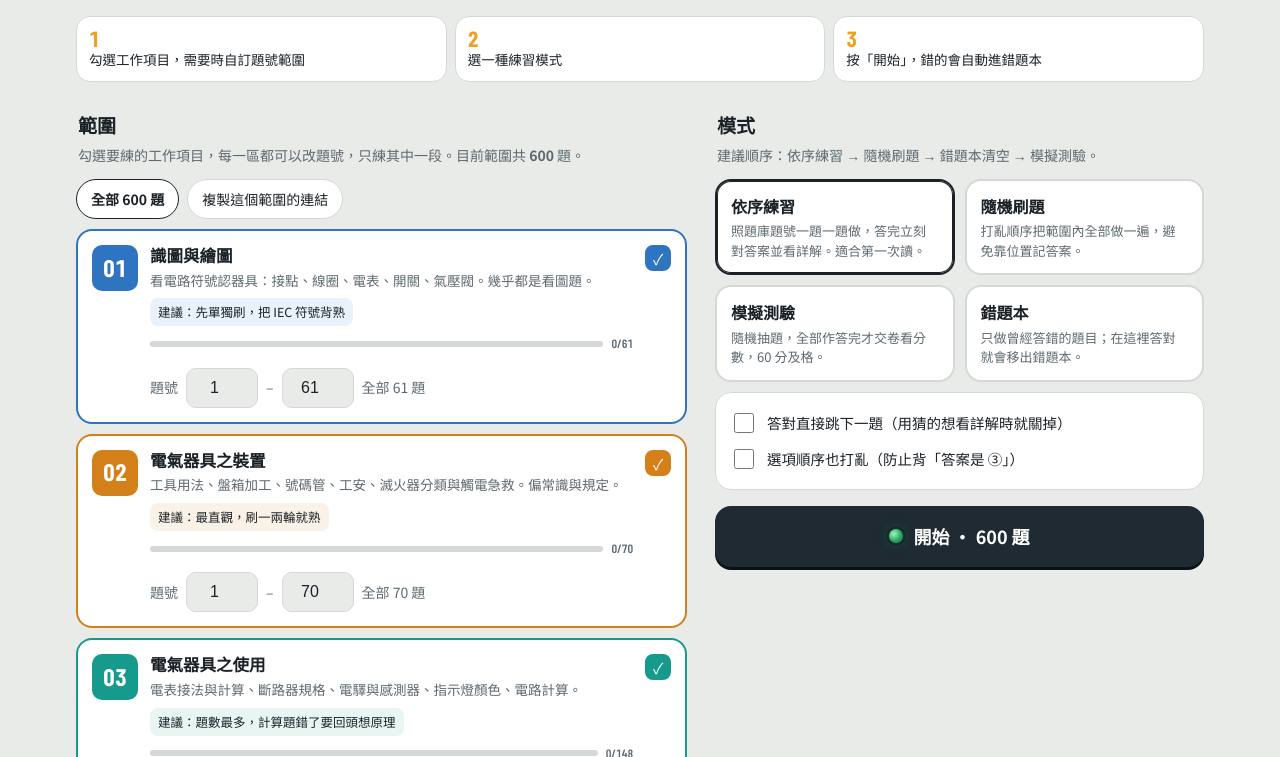
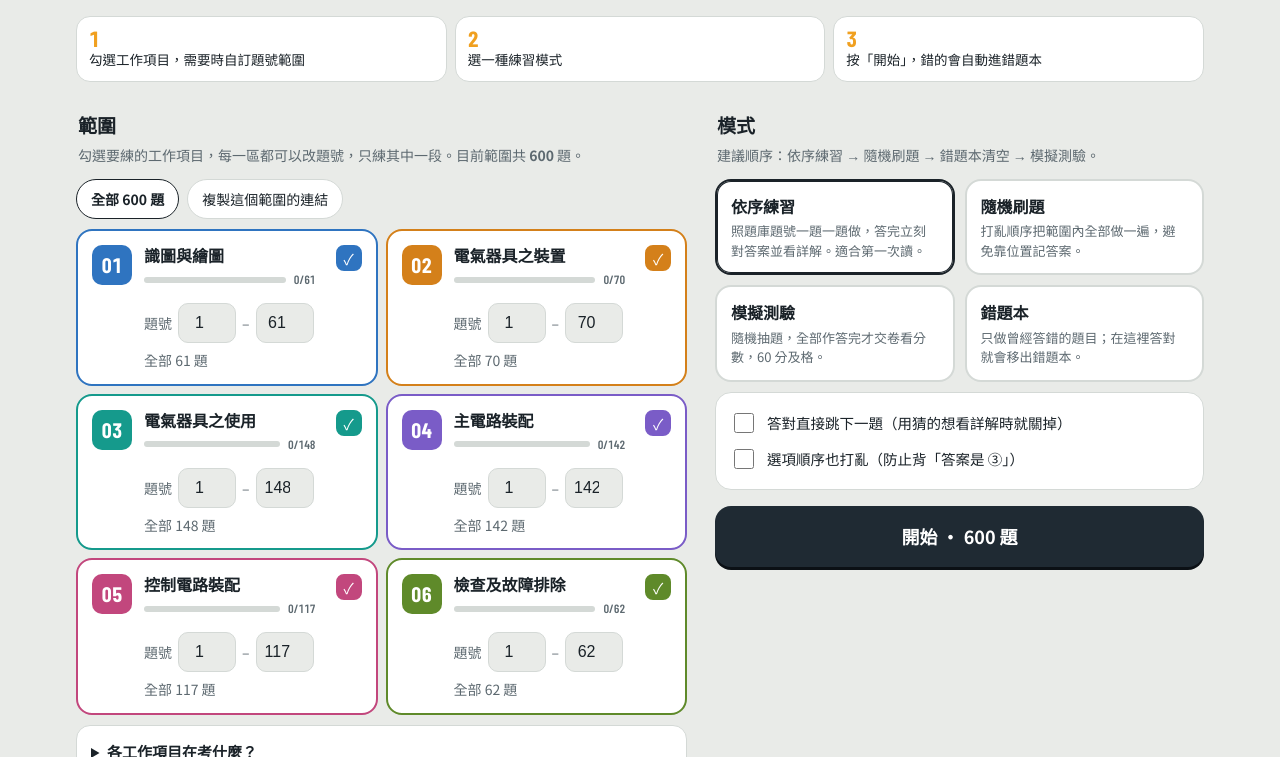
Before and after one commit to Chang1000126oscar/wiring-c-quiz, a plain HTML site: page index.html in a window 1280 px wide. Shown: the part 216-973 px from the top of the page. Drawn offline with nearby package versions, Linux system fonts and the light colour scheme.

Commit message:
2.2：進度改算目前範圍、工作項目清單精簡、開始按鈕移除綠燈
Co-Authored-By: Claude Opus 5.5 <noreply@anthropic.com>
Claude-Session: https://claude.ai/code/session_01U8bXoiJ9ES3EAA55dqe94i

```diff
--- a/index.html
+++ b/index.html
@@ -52,26 +52,36 @@ h2{font-size:19px;margin:28px 2px 4px;font-weight:700}
 .steps{display:grid;grid-template-columns:repeat(3,minmax(0,1fr));gap:8px;margin-top:18px}
 .step{background:var(--card);border:1px solid var(--line);border-radius:14px;padding:10px 12px;font-size:13.5px}
 .step b{display:block;font-size:22px;line-height:1;color:var(--amb)}
-@media(max-width:520px){.rng{padding-left:14px}.steps{grid-template-columns:1fr}.step{display:flex;gap:10px;align-items:baseline}}
+@media(max-width:520px){.steps{grid-template-columns:1fr}.step{display:flex;gap:10px;align-items:baseline}}
 
 /* 銘板（工作項目） */
-.secs{display:flex;flex-direction:column;gap:10px}
+.secs{display:grid;grid-template-columns:minmax(0,1fr);gap:8px}
+@media(min-width:700px){.secs{grid-template-columns:repeat(2,minmax(0,1fr));align-items:start}}
 .sec{border-radius:16px;border:2px solid var(--line);background:var(--card)}
 .secHit{display:grid;grid-template-columns:auto minmax(0,1fr) auto;gap:12px;align-items:start;text-align:left;width:100%;padding:14px;border:0;background:none;cursor:pointer;border-radius:14px}
-.rng{display:flex;align-items:center;gap:8px;flex-wrap:wrap;padding:0 14px 14px 72px;font-size:14px;color:var(--mut)}
-.rng input{width:72px;min-height:40px;font-size:16px;border:1.5px solid var(--line);border-radius:10px;padding:4px 8px;background:var(--bg);color:var(--ink);text-align:center}
+.rng{display:flex;align-items:center;gap:6px;flex-wrap:wrap;padding:0 14px 12px 66px;font-size:14px;color:var(--mut)}
+.rng input{width:58px;min-height:40px;font-size:16px;border:1.5px solid var(--line);border-radius:10px;padding:4px 8px;background:var(--bg);color:var(--ink);text-align:center}
 .rng input:focus{border-color:var(--c);outline:none}
 .rng .full{border:0;background:none;color:var(--c);font-weight:700;cursor:pointer;padding:6px}
 .rng.cust{color:var(--ink)}
 .rng.cust b{color:var(--c)}
 .prs{display:flex;gap:8px;flex-wrap:wrap;margin:0 0 10px}
+.about{margin-top:10px;background:var(--card);border:1px solid var(--line);border-radius:14px;padding:4px 14px}
+.about summary{cursor:pointer;padding:10px 0;font-weight:700;font-size:15px}
+.ab{padding:10px 0;border-top:1px solid var(--line)}
+.ab b{font-size:15px}.ab b .num{color:var(--c);font-size:17px;margin-right:4px}
+.ab p{margin:3px 0 6px;color:var(--mut);font-size:13.5px}
+.ab .tip{font-size:12.5px;background:color-mix(in srgb,var(--c) 12%,transparent);border-radius:8px;padding:3px 8px;display:inline-block}
 .pr{border:1.5px solid var(--line);background:var(--card);border-radius:99px;padding:8px 14px;font-size:14px;cursor:pointer;min-height:40px}
 .pr.on{border-color:var(--ink);font-weight:700}
 .zoom{position:fixed;inset:0;background:rgba(0,0,0,.85);z-index:20;display:flex;align-items:center;justify-content:center;padding:14px;cursor:zoom-out}
 .zoom img{width:100%;max-width:960px;height:auto;max-height:100%;object-fit:contain;background:#fff;border-radius:10px;padding:8px}
 .fig img{cursor:zoom-in}
 sup,sub{font-size:.72em;line-height:0}
-.sec .no{width:46px;height:46px;border-radius:10px;display:grid;place-items:center;color:#fff;font-size:24px;font-weight:700}
+.sec .no{width:40px;height:40px;border-radius:10px;display:grid;place-items:center;color:#fff;font-size:21px;font-weight:700}
+.sec .nm{display:flex;flex-direction:column;gap:5px;min-width:0}
+.sec .nm b{font-size:16px;line-height:1.25}
+.sec .prog{margin-top:0}
 .sec h3{margin:0;font-size:16.5px;line-height:1.3}
 .sec p{margin:3px 0 8px;color:var(--mut);font-size:13.5px;line-height:1.55}
 .sec .tip{font-size:12.5px;color:var(--ink);background:color-mix(in srgb,var(--c) 10%,transparent);border-radius:8px;padding:4px 8px;display:inline-block}
@@ -228,6 +238,10 @@ const SN=k=>ALL.filter(q=>q.sec==k).length;
 const inR=q=>{if(!cfg.secs.includes(q.sec))return false;const r=cfg.rg[q.sec];return !r||(q.n>=r[0]&&q.n<=r[1])};
 const fmt=s=>esc(s).replace(/\^\{([^}]*)\}/g,'<sup>$1</sup>').replace(/_\{([^}]*)\}/g,'<sub>$1</sub>');
 const persist=()=>{store.cfg=cfg;save()};
+const stats=()=>{const P=ALL.filter(inR);const done=P.filter(q=>st(q).c+st(q).w>0).length;const c=P.reduce((a,q)=>a+st(q).c,0),t=P.reduce((a,q)=>a+st(q).c+st(q).w,0);return {n:P.length,done,acc:t?Math.round(c/t*100):null,wb:P.filter(q=>st(q).wb).length}};
+const paintM=()=>{const M=stats();const m1=document.getElementById('m1');if(!m1)return;
+  m1.innerHTML=`${M.done}<small>/${M.n}</small>`;document.getElementById('m2').innerHTML=M.acc===null?'—':M.acc+'<small>%</small>';document.getElementById('m3').textContent=M.wb;
+  document.getElementById('l1').className='lamp '+(M.done?(M.done==M.n?'g':'y'):'off');document.getElementById('l2').className='lamp '+(M.acc===null?'off':M.acc>=60?'g':'r');document.getElementById('l3').className='lamp '+(M.wb?'y':'off')};
 const preOn=p=>JSON.stringify([...cfg.secs].sort())==JSON.stringify([...p.secs].sort())&&JSON.stringify(cfg.rg)==JSON.stringify(p.rg);
 let S=null;
 const st=q=>store.s[q.id]||{c:0,w:0,wb:false};
@@ -236,17 +250,15 @@ const wrongs=()=>ALL.filter(q=>st(q).wb);
 
 function home(){
   app.className='wrap is-home';S=null;dock.classList.add('hide');
-  const done=ALL.filter(q=>st(q).c+st(q).w>0).length;
-  const corr=ALL.reduce((a,q)=>a+st(q).c,0), tot=ALL.reduce((a,q)=>a+st(q).c+st(q).w,0);
-  const acc=tot?Math.round(corr/tot*100):null, wb=wrongs().length;
-  const secCard=k=>{const s=SEC[k],qs=ALL.filter(q=>q.sec==k),d=qs.filter(q=>st(q).c+st(q).w>0).length,w=qs.filter(q=>st(q).wb).length;
-    const on=cfg.secs.includes(k),r=cfg.rg[k];
+  const wb=wrongs().filter(inR).length;
+  const secCard=k=>{const s=SEC[k],qs=ALL.filter(q=>q.sec==k),r=cfg.rg[k],qr=r?qs.filter(q=>q.n>=r[0]&&q.n<=r[1]):qs,d=qr.filter(q=>st(q).c+st(q).w>0).length,w=qr.filter(q=>st(q).wb).length;
+    const on=cfg.secs.includes(k);
     return `<div class="sec ${on?'on':''}" style="--c:${s.c}"><button class="secHit" data-s="${k}" aria-pressed="${on}">
       <span class="no num" style="background:${s.c}">${k}</span>
-      <span><h3>${s.name}</h3><p>${s.desc}</p><span class="tip">建議：${s.tip}</span>
-        <span class="prog"><span class="tr"><i style="width:${d/qs.length*100}%"></i></span><span class="num">${d}/${qs.length}</span>${w?`<span>· 錯 ${w}</span>`:''}</span></span>
+      <span class="nm"><b>${s.name}</b>
+        <span class="prog"><span class="tr"><i data-pb="${k}" style="width:${d/qr.length*100}%"></i></span><span class="num" data-pt="${k}">${d}/${qr.length}</span><span data-pw="${k}">${w?`· 錯 ${w}`:''}</span></span></span>
       <span class="ck">${on?'✓':''}</span></button>
-      ${on?`<div class="rng ${r?'cust':''}">題號 <input type="number" inputmode="numeric" min="1" max="${qs.length}" value="${r?r[0]:1}" data-ra="${k}" aria-label="起始題號"> – <input type="number" inputmode="numeric" min="1" max="${qs.length}" value="${r?r[1]:qs.length}" data-rb="${k}" aria-label="結束題號"> <span data-rs="${k}">${r?`<b>${r[1]-r[0]+1}</b> / ${qs.length} 題`:`全部 ${qs.length} 題`}</span><button class="full ${r?'':'hide'}" data-full="${k}">改回全部</button></div>`:''}</div>`};
+      ${on?`<div class="rng ${r?'cust':''}">題號 <input type="number" inputmode="numeric" min="1" max="${qs.length}" value="${r?r[0]:1}" data-ra="${k}" aria-label="起始題號"> – <input type="number" inputmode="numeric" min="1" max="${qs.length}" value="${r?r[1]:qs.length}" data-rb="${k}" aria-label="結束題號"> <span data-rs="${k}">${r?`<b>${r[1]-r[0]+1}</b> / ${qs.length} 題`:`全部 ${qs.length} 題`}</span><button class="full ${r?'':'hide'}" data-full="${k}">重設</button></div>`:''}</div>`};
   const n=pool().length;
   app.innerHTML=`
   <section class="panel">
@@ -255,9 +267,9 @@ function home(){
     <h1>工業配線丙級<br>學科刷題</h1>
     <div class="sub">技術士技能檢定學科題庫 · 工作項目 01–06 · 共 ${ALL.length} 題</div></div>
     <div class="meters">
-      <div class="meter"><div class="lamp ${done?'g':'off'}"></div><b class="num">${done}<small>/${ALL.length}</small></b><span>做過的題目</span></div>
-      <div class="meter"><div class="lamp ${acc===null?'off':acc>=60?'g':'r'}"></div><b class="num">${acc===null?'—':acc+'<small>%</small>'}</b><span>累積正確率</span></div>
-      <div class="meter"><div class="lamp ${wb?'y':'off'}"></div><b class="num">${wb}</b><span>錯題本</span></div>
+      <div class="meter"><div class="lamp" id="l1"></div><b class="num" id="m1"></b><span>目前範圍做過</span></div>
+      <div class="meter"><div class="lamp" id="l2"></div><b class="num" id="m2"></b><span>範圍內正確率</span></div>
+      <div class="meter"><div class="lamp" id="l3"></div><b class="num" id="m3"></b><span>範圍內錯題</span></div>
     </div>
   </section>
   <div class="steps">
@@ -270,6 +282,7 @@ function home(){
   <p class="lead">勾選要練的工作項目，每一區都可以改題號，只練其中一段。目前範圍共 <b id="pn">${n}</b> 題。</p>
   <div class="prs">${PRESETS.map((p,i)=>`<button class="pr ${preOn(p)?'on':''}" data-pr="${i}">${p.t}</button>`).join('')}<button class="pr" id="share">複製這個範圍的連結</button></div>
   <div class="secs">${Object.keys(SEC).map(secCard).join('')}</div>
+  <details class="about"><summary>各工作項目在考什麼？</summary>${SECK.map(k=>`<div class="ab" style="--c:${SEC[k].c}"><b><span class="num">${k}</span> ${SEC[k].name}</b><p>${SEC[k].desc}</p><span class="tip">建議：${SEC[k].tip}</span></div>`).join('')}</details>
   </div><div class="colB">
   <h2>模式</h2>
   <p class="lead">建議順序：依序練習 → 隨機刷題 → 錯題本清空 → 模擬測驗。</p>
@@ -282,10 +295,11 @@ function home(){
     <label class="sw"><input type="checkbox" id="auto" ${cfg.auto?'checked':''}>${cfg.mode=='exam'?'選完答案直接跳下一題':'答對直接跳下一題（用猜的想看詳解時就關掉）'}</label>
     <label class="sw"><input type="checkbox" id="shuf" ${cfg.shuf?'checked':''}>選項順序也打亂（防止背「答案是 ③」）</label>
   </div>
-  <button class="go" id="go"><span class="lamp g"></span>開始 · ${cfg.mode=='wrong'?wrongs().filter(inR).length:cfg.mode=='exam'?Math.min(cfg.n,n):n} 題</button>
+  <button class="go" id="go">開始 · ${cfg.mode=='wrong'?wrongs().filter(inR).length:cfg.mode=='exam'?Math.min(cfg.n,n):n} 題</button>
   </div></div>
-  <div class="foot">版本 2.1· 作答紀錄只存在這台裝置的瀏覽器裡。<br><button class="link" id="reset">清除作答紀錄</button></div>`;
+  <div class="foot">版本 2.2· 作答紀錄只存在這台裝置的瀏覽器裡。<br><button class="link" id="reset">清除作答紀錄</button></div>`;
   app.querySelectorAll('[data-s]').forEach(b=>b.onclick=()=>{const k=b.dataset.s;cfg.secs=cfg.secs.includes(k)?cfg.secs.filter(x=>x!=k):[...cfg.secs,k].sort();if(!cfg.secs.length){cfg.secs=[k];toast('至少要選一個工作項目')}persist();home()});
+  paintM();
   app.querySelectorAll('[data-m]').forEach(b=>b.onclick=()=>{cfg.mode=b.dataset.m;persist();home()});
   app.querySelectorAll('[data-pr]').forEach(b=>b.onclick=()=>{const p=PRESETS[+b.dataset.pr];cfg.secs=[...p.secs];cfg.rg=JSON.parse(JSON.stringify(p.rg));persist();home()});
   $('#share').onclick=async()=>{const u=location.origin+location.pathname+'#r='+rangeStr();
@@ -294,6 +308,9 @@ function home(){
   const setR=k=>{const N=SN(k);let a=parseInt($(`[data-ra="${k}"]`).value)||1,b=parseInt($(`[data-rb="${k}"]`).value)||N;a=Math.max(1,Math.min(N,a));b=Math.max(1,Math.min(N,b));if(a>b)[a,b]=[b,a];if(a==1&&b==N)delete cfg.rg[k];else cfg.rg[k]=[a,b];persist();
     const ia=$(`[data-ra="${k}"]`),ib=$(`[data-rb="${k}"]`);if(document.activeElement!==ia)ia.value=a;if(document.activeElement!==ib)ib.value=b;
     const r=cfg.rg[k];$(`[data-rs="${k}"]`).innerHTML=r?`<b>${b-a+1}</b> / ${N} 題`:`全部 ${N} 題`;ia.closest('.rng').classList.toggle('cust',!!r);$(`[data-full="${k}"]`).classList.toggle('hide',!r);
+    {const qs=ALL.filter(q=>q.sec==k),qr=r?qs.filter(q=>q.n>=r[0]&&q.n<=r[1]):qs,d=qr.filter(q=>st(q).c+st(q).w>0).length,w=qr.filter(q=>st(q).wb).length;
+     $(`[data-pb="${k}"]`).style.width=(d/qr.length*100)+'%';$(`[data-pt="${k}"]`).textContent=`${d}/${qr.length}`;$(`[data-pw="${k}"]`).textContent=w?`· 錯 ${w}`:''}
+    paintM();
     const n2=pool().length;$('#pn').textContent=n2;app.querySelectorAll('[data-pr]').forEach(b=>b.classList.toggle('on',preOn(PRESETS[+b.dataset.pr])));
     $('#go').lastChild.textContent='開始 · '+(cfg.mode=='wrong'?wrongs().filter(inR).length:cfg.mode=='exam'?Math.min(cfg.n,n2):n2)+' 題'};
   app.querySelectorAll('[data-ra],[data-rb]').forEach(i=>{i.onchange=()=>setR(i.dataset.ra||i.dataset.rb);i.onkeydown=e=>{if(e.key=='Enter')i.blur()}});
```
